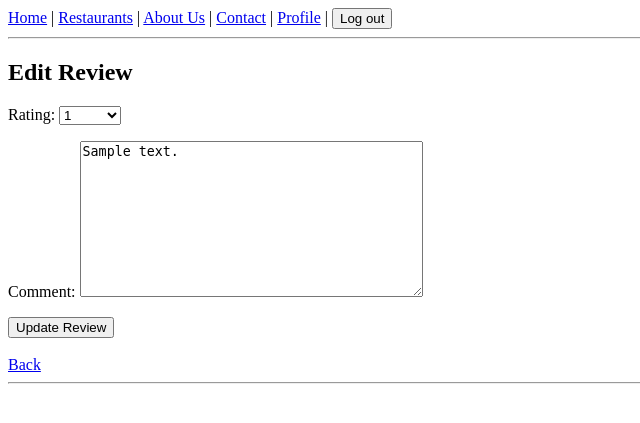
After one commit to beyz100/FlavorMap-Project, a Django app: page /reviews/1/edit/ in a window 1280 px wide. The commit adds this page. Shown: the top 423 px of the page, without its empty margins (0-640 px from the left). Run offline with Django 5.2, Linux system fonts and the light colour scheme; a user stored in the database is signed in; tables that the repository leaves empty hold one stand-in row (values such as "Sample post").

Commit message:
Implemented review system: one review per user, edit/delete, replies

```diff
--- a/restaurants/forms.py
+++ b/restaurants/forms.py
@@ -1,5 +1,5 @@
 from django import forms
-from .models import Restaurant, MenuItem
+from .models import Restaurant, MenuItem, Review
 
 class RestaurantForm(forms.ModelForm):
     class Meta:
@@ -10,3 +10,14 @@ class MenuItemForm(forms.ModelForm):
     class Meta:
         model = MenuItem
         fields = ['name', 'description', 'price']
+
+class ReviewForm(forms.ModelForm):
+    class Meta:
+        model = Review
+        fields = ['rating', 'comment']
+
+
+class ReplyForm(forms.ModelForm):
+    class Meta:
+        model = Review
+        fields = ['comment']
--- a/restaurants/models.py
+++ b/restaurants/models.py
@@ -59,10 +59,19 @@ class MenuItem(models.Model):
 class Review(models.Model):
     restaurant = models.ForeignKey(Restaurant, on_delete=models.CASCADE, related_name='reviews')
     user = models.ForeignKey(User, on_delete=models.CASCADE)
-    rating = models.IntegerField(choices=[(i, i) for i in range(1, 6)])
+    rating = models.IntegerField(choices=[(i, i) for i in range(1, 6)], null=True, blank=True)
     comment = models.TextField()
     created_at = models.DateTimeField(auto_now_add=True)
     parent = models.ForeignKey('self', on_delete=models.CASCADE, null=True, blank=True, related_name='replies')
+
+    class Meta:
+        constraints = [
+            models.UniqueConstraint(
+                fields=['restaurant', 'user'],
+                condition=models.Q(parent__isnull=True),
+                name='unique_main_review_per_user_per_restaurant'
+            )
+        ]
 
     def __str__(self):
         return f"{self.restaurant.name} - {self.user.username}"
--- /dev/null
+++ b/restaurants/templates/restaurants/edit_review.html
@@ -0,0 +1,14 @@
+{% extends 'restaurants/base.html' %}
+
+{% block content %}
+    <h2>Edit Review</h2>
+
+    <form method="post">
+        {% csrf_token %}
+        {{ form.as_p }}
+        <button type="submit">Update Review</button>
+    </form>
+
+    <br>
+    <a href="{% url 'restaurants:detail' review.restaurant.id %}">Back</a>
+{% endblock %}
--- a/restaurants/urls.py
+++ b/restaurants/urls.py
@@ -26,4 +26,8 @@ urlpatterns = [
     path('restaurants/<int:id>/menu/add/', views.add_menu_item, name='add_menu_item'),
     path('menu/<int:id>/delete/', views.delete_menu_item, name='delete_menu_item'),
     path('menu/<int:id>/edit/', views.edit_menu_item, name='edit_menu_item'),
+    path("restaurants/<int:id>/review/", views.add_review, name="add_review"),
+    path("reviews/<int:id>/edit/", views.edit_review, name="edit_review"),
+    path("reviews/<int:id>/delete/", views.delete_review, name="delete_review"),
+    path("reviews/<int:id>/reply/", views.add_reply, name="add_reply"),
 ]
--- a/restaurants/views.py
+++ b/restaurants/views.py
@@ -3,9 +3,10 @@ from django.contrib.auth.decorators import login_required
 from django.shortcuts import get_object_or_404, redirect, render
 from django.views.decorators.http import require_POST
 from django.db.models import Avg
+from django.db import transaction, IntegrityError
 
 from .models import Category, Favorite, Location, Restaurant, Review, MenuItem
-from .forms import RestaurantForm, MenuItemForm
+from .forms import RestaurantForm, MenuItemForm, ReviewForm, ReplyForm
 
 
 def _user_owns_restaurant(user, restaurant):
@@ -53,7 +54,8 @@ def restaurant_detail(request, id):
     restaurant = get_object_or_404(Restaurant, id=id)
 
     menu_items = restaurant.menu_items.all()
-    reviews = restaurant.reviews.all().order_by("-created_at")
+    reviews = restaurant.reviews.filter(parent__isnull=True).order_by("-created_at")
+    review_form = ReviewForm()
 
     is_favorite = False
     can_manage_restaurant = False
@@ -69,6 +71,7 @@ def restaurant_detail(request, id):
         "reviews": reviews,
         "is_favorite": is_favorite,
         "can_manage_restaurant": can_manage_restaurant,
+        "review_form": review_form,
     }
     return render(request, "restaurants/detail.html", context)
 
@@ -100,27 +103,86 @@ def user_profile(request):
 @require_POST
 def add_review(request, id):
     restaurant = get_object_or_404(Restaurant, id=id)
-    try:
-        rating = int(request.POST.get("rating", ""))
-    except (TypeError, ValueError):
-        rating = 0
-    if rating not in range(1, 6):
-        messages.error(request, "Please choose a rating from 1 to 5.")
+    form = ReviewForm(request.POST)
+
+    if not form.is_valid():
+        messages.error(request, "Invalid input.")
         return redirect("restaurants:detail", id=id)
 
-    comment = (request.POST.get("comment") or "").strip()
-    if not comment:
-        messages.error(request, "Please write a comment for your review.")
+    if Review.objects.filter(
+        restaurant=restaurant,
+        user=request.user,
+        parent__isnull=True
+    ).exists():
+        messages.error(request, "You have already reviewed this restaurant.")
         return redirect("restaurants:detail", id=id)
 
-    Review.objects.create(
-        restaurant=restaurant,
-        user=request.user,
-        rating=rating,
-        comment=comment,
-    )
-    messages.success(request, "Thanks — your review was posted.")
+    review = form.save(commit=False)
+    review.restaurant = restaurant
+    review.user = request.user
+    review.parent = None
+    review.save()
+
+    messages.success(request, "Review added.")
     return redirect("restaurants:detail", id=id)
+
+@login_required
+def edit_review(request, id):
+    review = get_object_or_404(Review, id=id, parent__isnull=True)
+
+    if review.user != request.user:
+        messages.error(request, "You can only edit your own reviews.")
+        return redirect("restaurants:detail", id=review.restaurant.id)
+
+    if request.method == "POST":
+        form = ReviewForm(request.POST, instance=review)
+        if form.is_valid():
+            form.save()
+            messages.success(request, "Review updated.")
+            return redirect("restaurants:detail", id=review.restaurant.id)
+    else:
+        form = ReviewForm(instance=review)
+
+    return render(request, "restaurants/edit_review.html", {
+        "form": form,
+        "review": review,
+    })
+
+
+@login_required
+@require_POST
+def delete_review(request, id):
+    review = get_object_or_404(Review, id=id)
+
+    if review.user != request.user:
+        messages.error(request, "You can only delete your own reviews.")
+        return redirect("restaurants:detail", id=review.restaurant.id)
+
+    restaurant_id = review.restaurant.id
+    review.delete()
+    messages.success(request, "Review deleted.")
+    return redirect("restaurants:detail", id=restaurant_id)
+
+
+@login_required
+@require_POST
+def add_reply(request, id):
+    parent_review = get_object_or_404(Review, id=id, parent__isnull=True)
+    form = ReplyForm(request.POST)
+
+    if not form.is_valid():
+        messages.error(request, "Reply cannot be empty.")
+        return redirect("restaurants:detail", id=parent_review.restaurant.id)
+
+    reply = form.save(commit=False)
+    reply.restaurant = parent_review.restaurant
+    reply.user = request.user
+    reply.parent = parent_review
+    reply.rating = None
+    reply.save()
+
+    messages.success(request, "Reply added.")
+    return redirect("restaurants:detail", id=parent_review.restaurant.id)
 
 
 @login_required
```
Also changed, not shown: restaurants/templates/restaurants/detail.html (+43 -2 lines), restaurants/migrations/0007_alter_review_rating_and_more.py (added).
